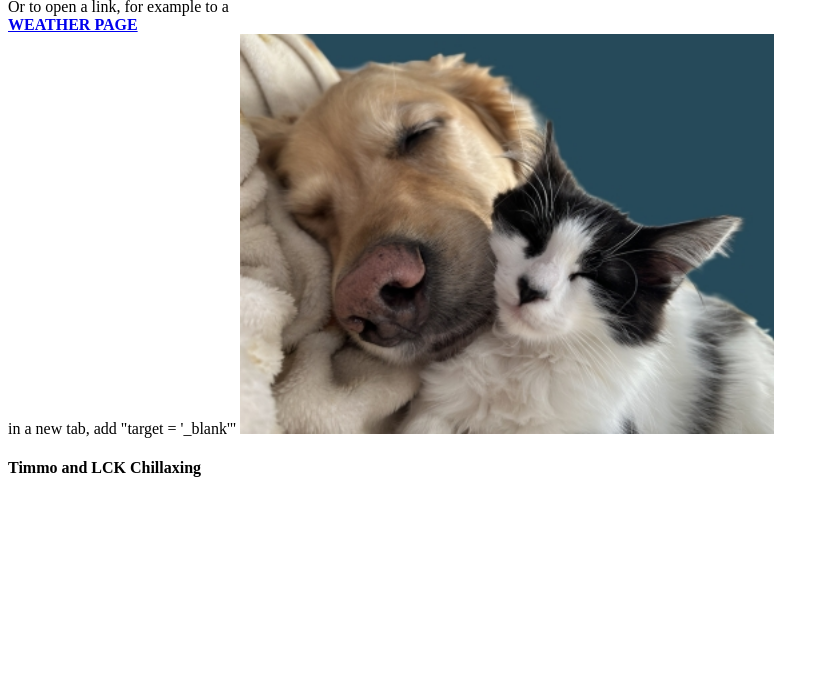
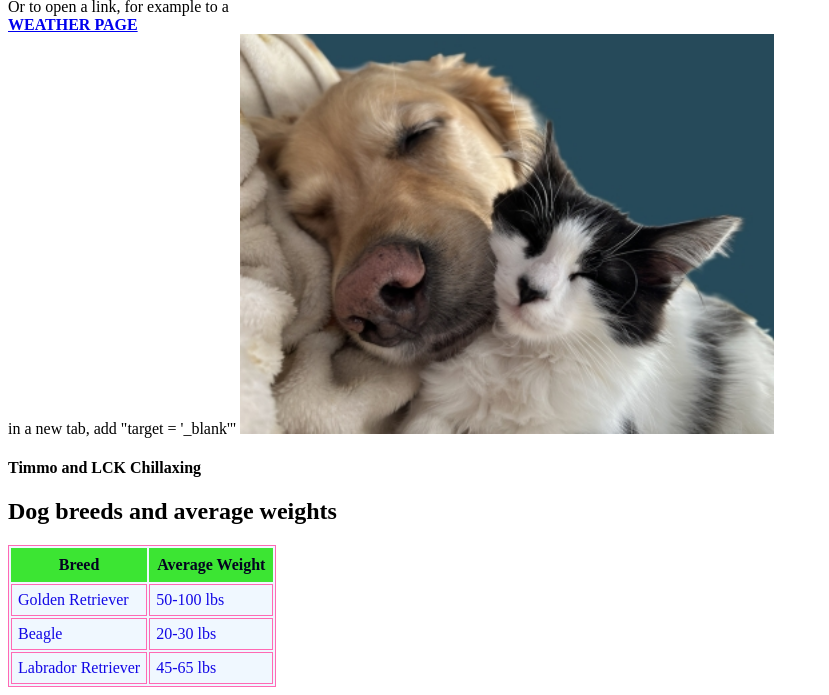
Before and after one commit to madagaluna/SPA-2026, a plain HTML site: page hello.html in a window 1280 px wide. Shown: the part 118-813 px from the top of the page, without its empty margins (0-829 px from the left). Drawn offline with Linux system fonts and the light colour scheme.

Commit message:
Committing using VSC instead of terminal

```diff
--- a/hello.html
+++ b/hello.html
@@ -21,5 +21,24 @@
     <img src="Timmo and LCK resize2.jpg" alt="Timmo and LCK" class="image" />
     <h4>Timmo and LCK Chillaxing</h4>
     <!-- </div> -->
+    <h2>Dog breeds and average weights</h2>
+    <table class="dog-table">
+      <tr>
+        <th>Breed</th>
+        <th>Average Weight</th>
+      </tr>
+      <tr>
+        <td>Golden Retriever</td>
+        <td>50-100 lbs</td>
+      </tr>
+      <tr>
+        <td>Beagle</td>
+        <td>20-30 lbs</td>
+      </tr>
+      <tr>
+        <td>Labrador Retriever</td>
+        <td>45-65 lbs</td>
+      </tr>
+    </table>
   </body>
 </html>
--- a/styles.css
+++ b/styles.css
@@ -3,3 +3,20 @@
    /* width: 600px; */
    /* overflow: hidden; */
 }
+.dog-table {
+     background-color: aliceblue;
+     color:rgb(18, 7, 230);
+     border: 1px solid hotpink;
+}
+
+.dog-table th {
+     background-color: rgb(60, 229, 51);
+     color:rgb(4, 3, 33);
+     padding: 8px;
+}
+
+.dog-table td {
+     background-color: aliceblue;
+     padding: 6px;
+     border: 1px solid hotpink;
+}
```
